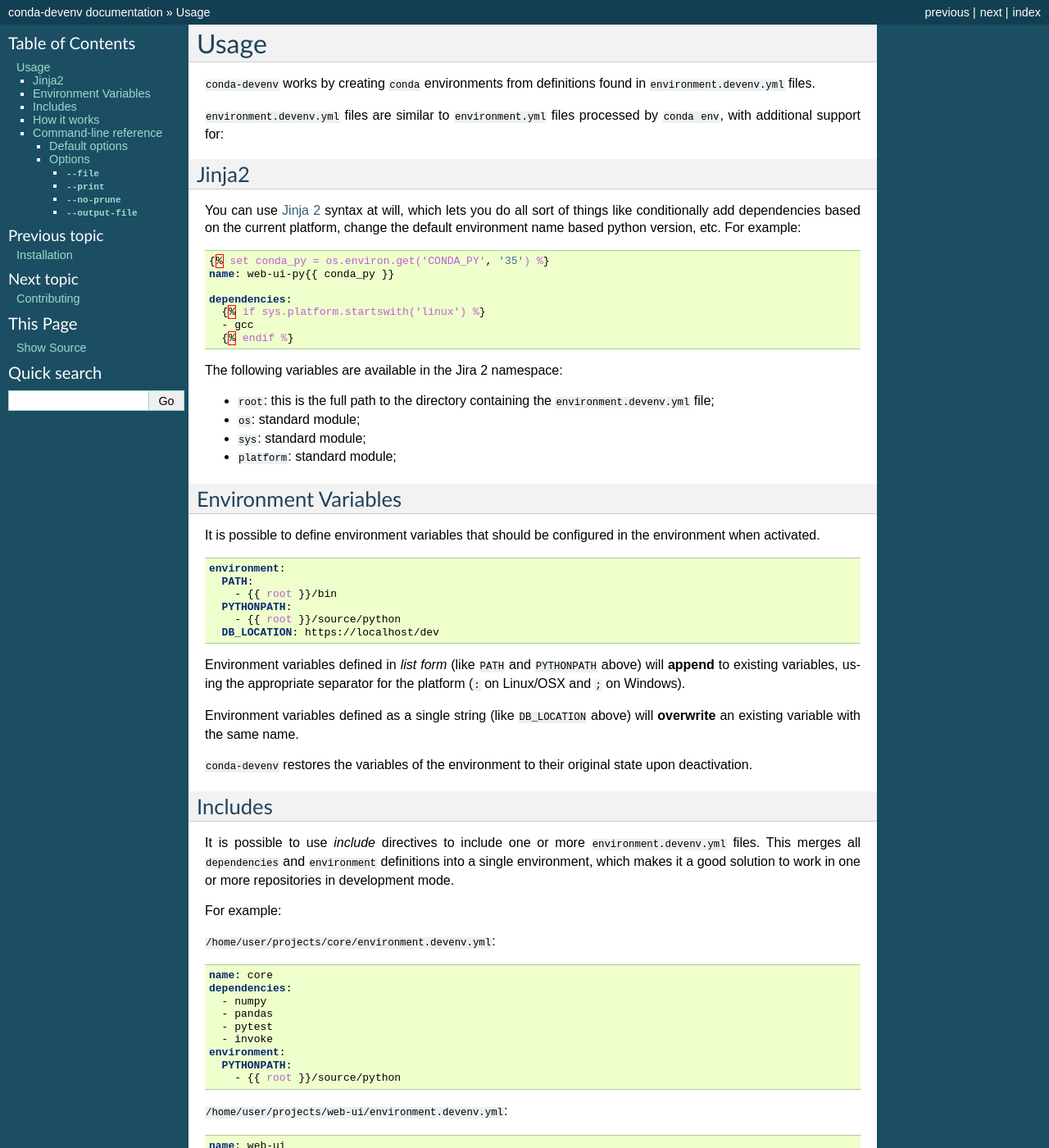
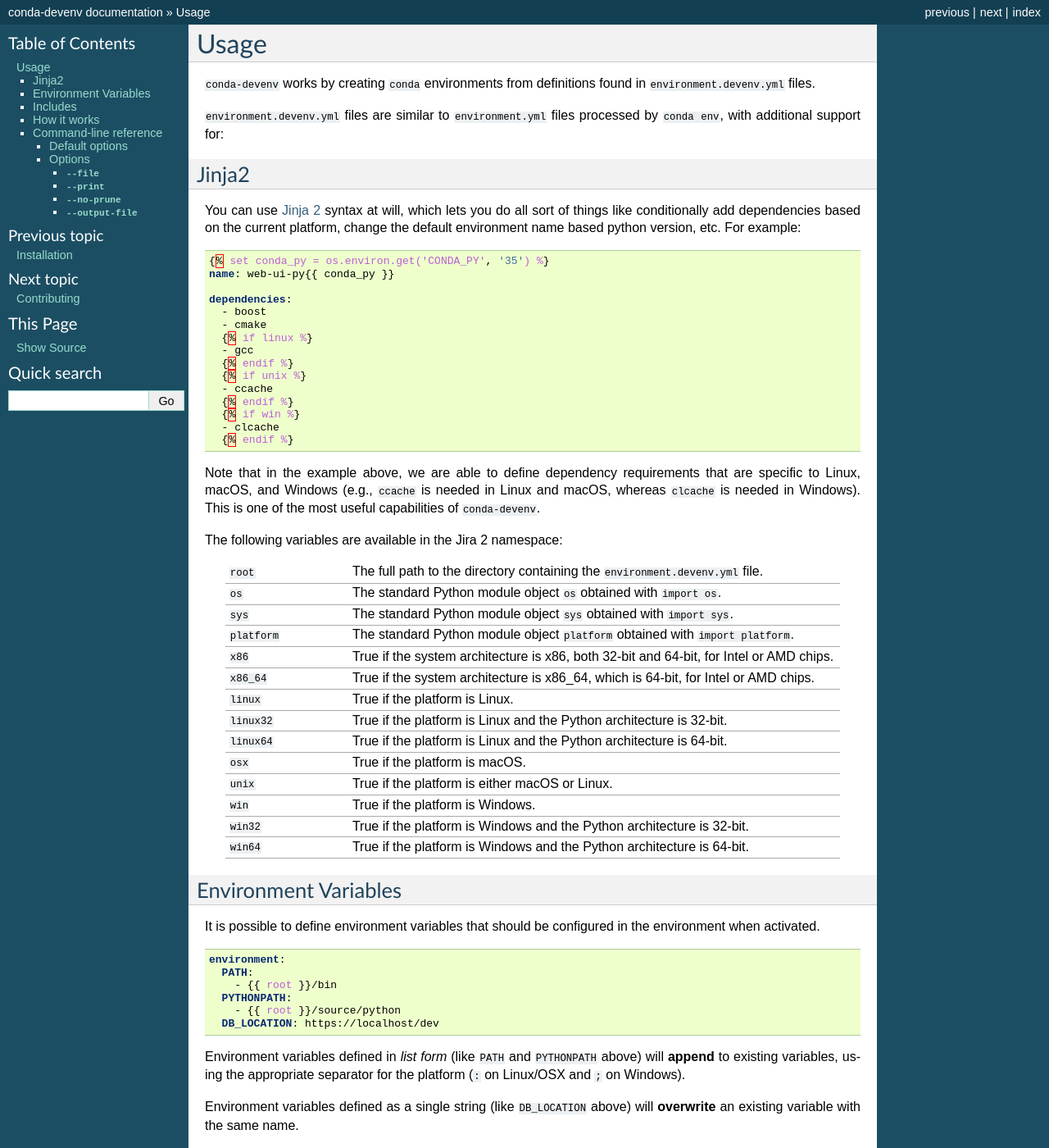
Before and after one commit to ESSS/conda-devenv, a Sphinx documentation site: the page built from docs/usage.rst, in a window 1280 px wide and 1400 px high. Shown: the whole window at 82% size. Built offline with Sphinx 7.4.7, drawn with Linux system fonts in a browser that asks for light colours; the version number could not be read and is left out.

```diff
--- a/docs/usage.rst
+++ b/docs/usage.rst
@@ -20,17 +20,56 @@ based python version, etc. For example:
     name: web-ui-py{{ conda_py }}
 
     dependencies:
-      {% if sys.platform.startswith('linux') %}
+      - boost
+      - cmake
+      {% if linux %}
       - gcc
       {% endif %}
+      {% if unix %}
+      - ccache
+      {% endif %}
+      {% if win %}
+      - clcache
+      {% endif %}
 
+Note that in the example above, we are able to define dependency requirements
+that are specific to Linux, macOS, and Windows (e.g., ``ccache`` is needed in
+Linux and macOS, whereas ``clcache`` is needed in Windows). This is one of the
+most useful capabilities of ``conda-devenv``.
 
 The following variables are available in the Jira 2 namespace:
 
-* ``root``: this is the full path to the directory containing the ``environment.devenv.yml`` file;
-* ``os``: standard module;
-* ``sys``: standard module;
-* ``platform``: standard module;
+.. list-table::
+   :widths: 20 80
+
+   * - ``root``
+     - The full path to the directory containing the ``environment.devenv.yml`` file.
+   * - ``os``
+     - The standard Python module object ``os`` obtained with ``import os``.
+   * - ``sys``
+     - The standard Python module object ``sys`` obtained with ``import sys``.
+   * - ``platform``
+     - The standard Python module object ``platform`` obtained with ``import platform``.
+   * - ``x86``
+     - True if the system architecture is x86, both 32-bit and 64-bit, for Intel or AMD chips.
+   * - ``x86_64``
+     - True if the system architecture is x86_64, which is 64-bit, for Intel or AMD chips.
+   * - ``linux``
+     - True if the platform is Linux.
+   * - ``linux32``
+     - True if the platform is Linux and the Python architecture is 32-bit.
+   * - ``linux64``
+     - True if the platform is Linux and the Python architecture is 64-bit.
+   * - ``osx``
+     - True if the platform is macOS.
+   * - ``unix``
+     - True if the platform is either macOS or Linux.
+   * - ``win``
+     - True if the platform is Windows.
+   * - ``win32``
+     - True if the platform is Windows and the Python architecture is 32-bit.
+   * - ``win64``
+     - True if the platform is Windows and the Python architecture is 64-bit.
 
 
 Environment Variables
```
Also changed, not shown: docs/index.rst (+58 -0 lines), 2 other files.
